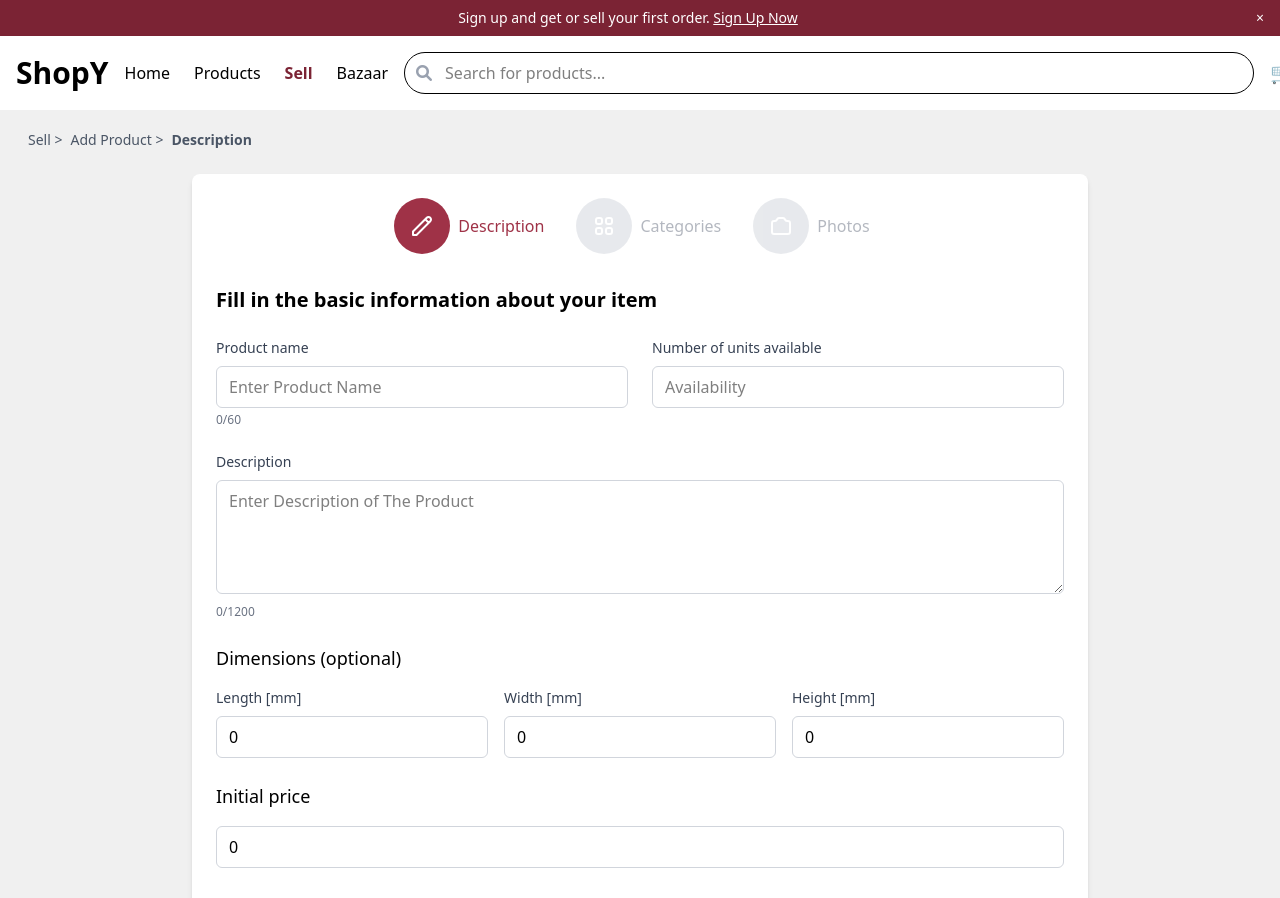
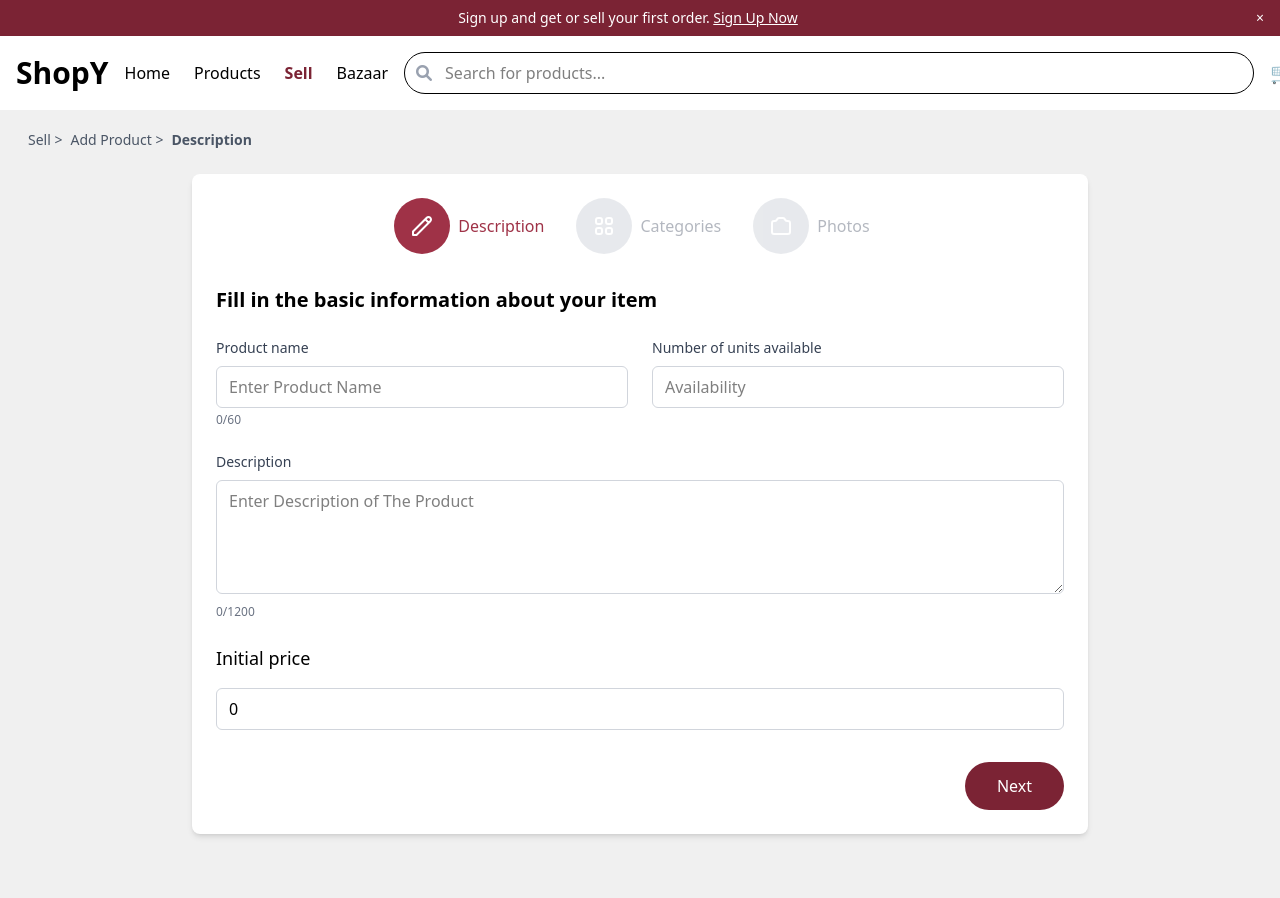
Before and after one commit to moe-a1/shopY, an Angular app in the folder frontend/: page /sell/description in a window 1280 px wide. Shown: the top 898 px of the page. Built offline with nearby package versions, Linux system fonts and the light colour scheme.

Commit message:
Selling a product functionality & showing products
Selling a product functionality & showing products

```diff
--- a/frontend/src/app/sell/categories/categories.component.ts
+++ b/frontend/src/app/sell/categories/categories.component.ts
@@ -104,7 +104,23 @@ export class CategoriesComponent {
   }
 
   onNext() {
-    console.log('Selected categories:', this.getSelectedCategoriesArray());
+    // Retrieve product data from localStorage
+    const productData = JSON.parse(localStorage.getItem('productData') || '{}');
+
+    // Add the first selected category to the product data
+    const selectedCategories = this.getSelectedCategoriesArray();
+    if (selectedCategories.length > 0) {
+      productData.category = selectedCategories;
+    } else {
+      console.error('No category selected');
+      return;
+    }
+
+    // Save updated product data back to localStorage
+    localStorage.setItem('productData', JSON.stringify(productData));
+    console.log(productData);
+
+    // Navigate to the next step
     this.router.navigate(['/sell/photos']);
   }
 }
--- a/frontend/src/app/sell/description/description.component.html
+++ b/frontend/src/app/sell/description/description.component.html
@@ -89,39 +89,6 @@
         </div>
 
         <div class="col-span-2">
-            <h3 class="text-lg font-medium mb-4">Dimensions (optional)</h3>
-            <div class="grid grid-cols-3 gap-4">
-            <div>
-                <label class="block text-sm font-medium text-gray-700 mb-2">Length [mm]</label>
-                <input
-                type="number"
-                [(ngModel)]="dimensions.length"
-                class="w-full px-3 py-2 border border-gray-300 rounded-md focus:outline-none focus:ring-2 focus:ring-[#9F3247]"
-                min="0"
-                >
-            </div>
-            <div>
-                <label class="block text-sm font-medium text-gray-700 mb-2">Width [mm]</label>
-                <input
-                type="number"
-                [(ngModel)]="dimensions.width"
-                class="w-full px-3 py-2 border border-gray-300 rounded-md focus:outline-none focus:ring-2 focus:ring-[#9F3247]"
-                min="0"
-                >
-            </div>
-            <div>
-                <label class="block text-sm font-medium text-gray-700 mb-2">Height [mm]</label>
-                <input
-                type="number"
-                [(ngModel)]="dimensions.height"
-                class="w-full px-3 py-2 border border-gray-300 rounded-md focus:outline-none focus:ring-2 focus:ring-[#9F3247]"
-                min="0"
-                >
-            </div>
-            </div>
-        </div>
-
-        <div class="col-span-2">
             <h3 class="text-lg font-medium mb-4">Initial price</h3>
             <input
             type="number"
@@ -136,14 +103,13 @@
 
     <!-- Next Button -->
     <div class="mt-6 flex justify-end">
-        <a
-        routerLink="/sell/categories"
-          class="px-6 py-2 bg-[#7B2334] text-white rounded-full  inline-block px-8 py-3"
+        <button
+          (click)="onNext()"
+          class="px-6 py-2 bg-[#7B2334] text-white rounded-full inline-block px-8 py-3"
           id="next-button"
         >
           Next
-        </a>
-
+        </button>
       </div>
     </div>
     </div>
--- a/frontend/src/app/sell/description/description.component.ts
+++ b/frontend/src/app/sell/description/description.component.ts
@@ -2,7 +2,7 @@ import { Component } from '@angular/core';
 import { FormsModule } from '@angular/forms';
 import { NavComponent } from '../../nav/nav.component';
 import { FooterComponent } from '../../footer/footer.component';
-import { RouterModule } from '@angular/router';
+import { RouterModule, Router } from '@angular/router';
 
 @Component({
   selector: 'app-description',
@@ -21,5 +21,21 @@ export class DescriptionComponent {
   };
   price: number = 0;
 
+  constructor(private router: Router) {}
 
+  onNext() {
+    const productData = {
+      title: this.productName,
+      description: this.description,
+      price: this.price,
+      quantity: this.availability,
+    };
+
+    // Save product data to localStorage
+    localStorage.setItem('productData', JSON.stringify(productData));
+    console.log(productData);
+
+    // Navigate to the next step
+    this.router.navigate(['/sell/categories']);
+  }
 }
--- a/frontend/src/app/sell/photos/photos.component.html
+++ b/frontend/src/app/sell/photos/photos.component.html
@@ -108,14 +108,13 @@
 
     <!-- Next Button -->
     <div class="mt-6 flex justify-end">
-      <a
-      routerLink="/sell/userProducts"
-        class="px-6 py-2 bg-[#7B2334] text-white rounded-full  inline-block px-8 py-3"
-        id="next-button"
+      <button
+        (click)="onNext()"
+        class="px-6 py-2 bg-[#7B2334] text-white rounded-full inline-block px-8 py-3"
+        id="submit-button"
       >
-        Next
-      </a>
-
+        Submit
+      </button>
     </div>
   </div>
 </div>
--- a/frontend/src/app/sell/photos/photos.component.ts
+++ b/frontend/src/app/sell/photos/photos.component.ts
@@ -4,6 +4,7 @@ import { FooterComponent } from '../../footer/footer.component';
 import { FormsModule } from '@angular/forms';
 import { CommonModule } from '@angular/common';
 import { Router, RouterLink } from '@angular/router';
+import { HttpClient, HttpClientModule } from '@angular/common/http';
 
 interface Photo {
   id: string;
@@ -14,12 +15,12 @@ interface Photo {
 
 @Component({
   selector: 'app-photos',
-  imports: [NavComponent, FooterComponent, FormsModule, CommonModule,RouterLink],
+  imports: [NavComponent, FooterComponent, FormsModule, CommonModule, RouterLink, HttpClientModule], // Add HttpClientModule here
   templateUrl: './photos.component.html',
   styleUrl: './photos.component.css'
 })
 export class PhotosComponent {
-  constructor(private router: Router) {}
+  constructor(private http: HttpClient, private router: Router) {}
 
   photos: Photo[] = [];
 
@@ -56,7 +57,31 @@ export class PhotosComponent {
   }
 
   onNext() {
-    console.log('Photos:', this.photos);
-    this.router.navigate(['/sell/delivery']);
+    // Retrieve product data from localStorage
+    const productData = JSON.parse(localStorage.getItem('productData') || '{}');
+
+    // Add photos to the product data
+    productData.images = this.photos.map(photo => photo.url);
+
+    // Retrieve the token from localStorage
+    const token = localStorage.getItem('accessToken');
+
+    // Send the complete product data to the backend with the token in the headers
+    console.log('Sending product:', productData);
+
+    this.http.post('http://localhost:5000/api/products/', productData, {
+      headers: {
+        token: `Bearer ${token}` // Include the token in the Authorization header
+      }
+    }).subscribe({
+      next: (response) => {
+        console.log('Product created successfully:', response);
+        localStorage.removeItem('productData'); // Clear localStorage
+        this.router.navigate(['/sell/userProducts']); // Navigate to the user products page
+      },
+      error: (error) => {
+        console.error('Error creating product:', error);
+      }
+    });
   }
 }
--- a/frontend/src/app/sell/your-products/your-products.component.html
+++ b/frontend/src/app/sell/your-products/your-products.component.html
@@ -49,13 +49,30 @@
           <div class="border-t-2 border-gray-300 flex-grow my-auto"></div>
         </div>
       </div>
-    <h2 class="title">Your Products</h2>
 
-    <div class="products-grid">
-      <div class="add-button">
-        <button (click)="addProduct()">+</button>
+<h2 class="text-2xl font-bold text-gray-800 mb-6 text-center">Your Products</h2>
+
+<div class="grid grid-cols-1 sm:grid-cols-2 md:grid-cols-3 lg:grid-cols-4 gap-6 px-4">
+  <!-- Add Product Button -->
+  <div class="flex items-center justify-center border-4 border-dashed border-gray-300 rounded-lg h-60 hover:bg-gray-100 transition cursor-pointer" (click)="addProduct()">
+    <span class="text-4xl text-gray-500">+</span>
+  </div>
+
+  <!-- Product Cards -->
+  <div *ngFor="let product of products" class="bg-white shadow-md rounded-xl overflow-hidden hover:shadow-lg transition duration-300">
+    <div class="p-4">
+      <img [src]="product.images[0]" alt="{{ product.title }}" class="w-full h-40 object-cover">
+      <h3 class="text-lg font-semibold text-gray-800 mb-1">{{ product.title }}</h3>
+      <p class="text-green-600 font-medium">Price: ${{ product.price }}</p>
+      <p class="text-gray-500 text-sm">Quantity: {{ product.quantity }}</p>
+      <!-- Delete Button -->
+      <button  class="mt-4 bg-red-500 text-white px-4 py-2 rounded hover:bg-red-600 transition">
+        Delete
+      </button>
     </div>
   </div>
+</div>
+
     </div>
   </div>
   <app-footer></app-footer>
--- a/frontend/src/app/sell/your-products/your-products.component.ts
+++ b/frontend/src/app/sell/your-products/your-products.component.ts
@@ -1,16 +1,41 @@
-import { Component } from '@angular/core';
+import { Component, OnInit } from '@angular/core';
+import { HttpClient } from '@angular/common/http';
 import { Router } from '@angular/router';
 import { NavComponent } from '../../nav/nav.component';
 import { FooterComponent } from '../../footer/footer.component';
+import { HttpClientModule } from '@angular/common/http';
+import { CommonModule } from '@angular/common'; // Import CommonModule
 
 @Component({
   selector: 'app-your-products',
-  imports: [NavComponent, FooterComponent],
+  standalone: true,
+  imports: [NavComponent, FooterComponent, HttpClientModule, CommonModule], // Add CommonModule here
   templateUrl: './your-products.component.html',
   styleUrl: './your-products.component.css'
 })
-export class YourProductsComponent {
-  constructor(private router: Router) {}
+export class YourProductsComponent implements OnInit {
+  products: any[] = []; // Store fetched products
+
+  constructor(private http: HttpClient, private router: Router) {}
+
+  ngOnInit() {
+    this.fetchProducts();
+  }
+
+  fetchProducts() {
+    const token = localStorage.getItem('accessToken'); // Retrieve the token from localStorage
+
+    const headers = { token: `Bearer ${token}` }; // Use the correct header format
+
+    this.http.get('http://localhost:5000/api/products/myproducts', { headers }).subscribe(
+      (data: any) => {
+        this.products = data;
+      },
+      (error) => {
+        console.error('Error fetching products:', error);
+      }
+    );
+  }
 
   addProduct() {
     this.router.navigate(['/sell/description']);
```
Lines whose indentation alone changed are shown as unchanged.
